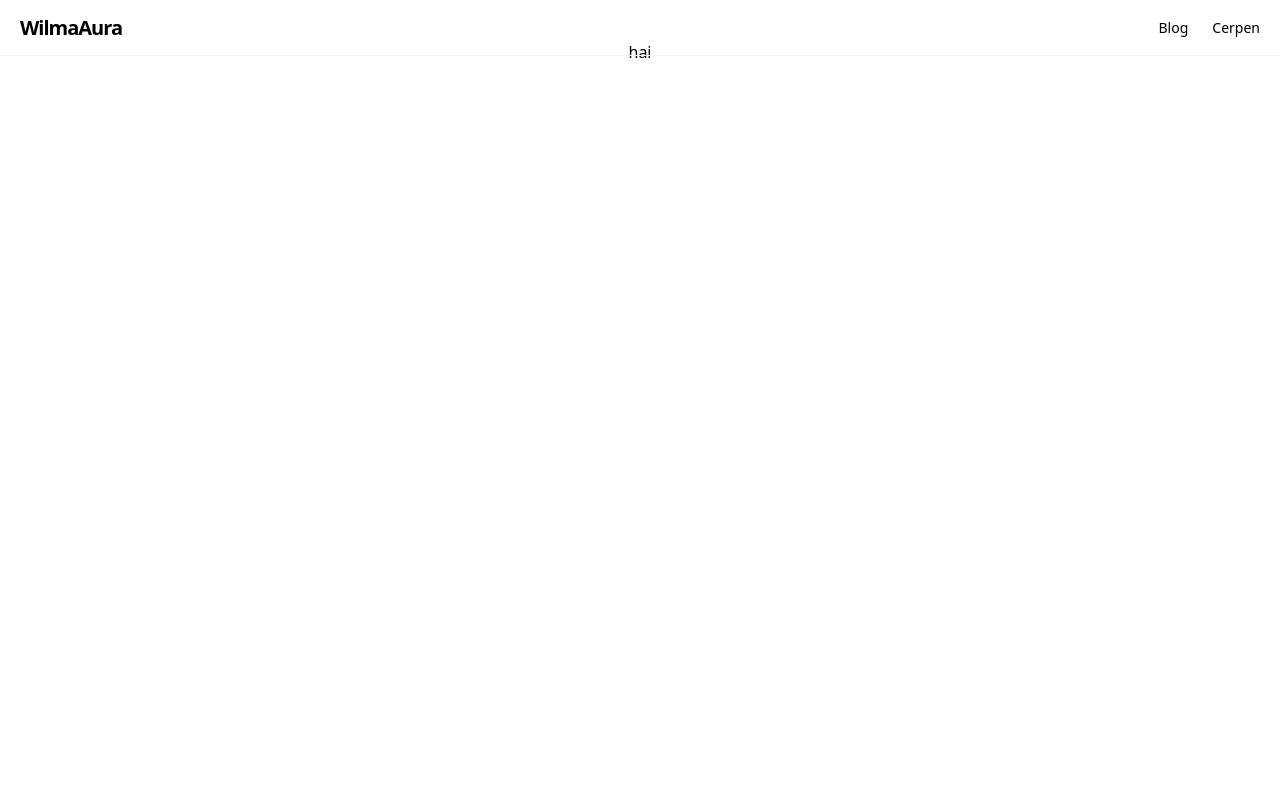
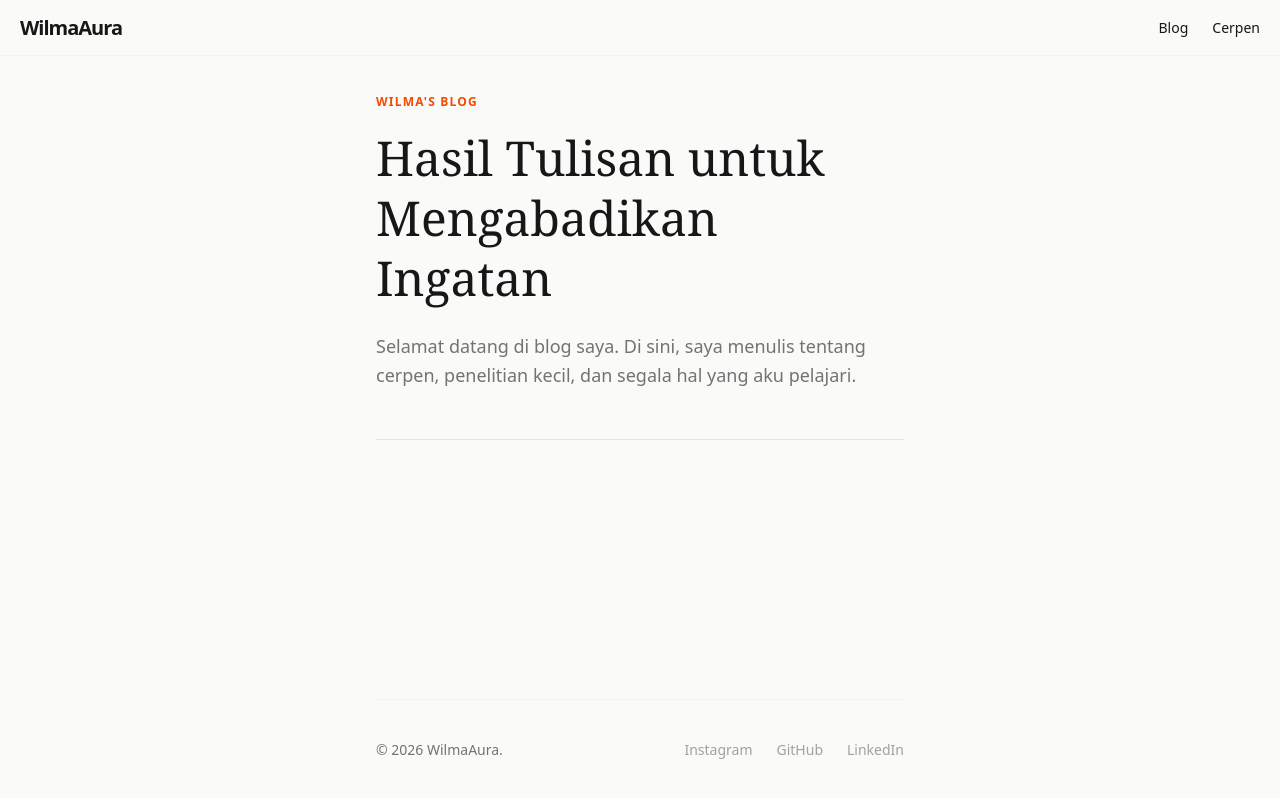
Before and after one commit to WilmaAura/blog-nextJs, a Next.js app: page / in a window 1280 px wide. Built offline with nearby package versions, Linux system fonts and the light colour scheme.

Commit message:
some changes on hero and add footer

```diff
--- /dev/null
+++ b/app/components/footer.tsx
@@ -0,0 +1,27 @@
+// components/footer.tsx
+
+export default function Footer() {
+  return (
+    <footer className="w-full py-10 border-t border-gray-100 mt-20">
+      <div className="flex flex-col md:flex-row justify-between items-center gap-4">
+        {/* Nama atau Logo */}
+        <p className="text-sm text-neutral-500 font-medium">
+          © 2026 WilmaAura.
+        </p>
+
+        {/* Link Sosial Media atau Navigasi Kecil */}
+        <div className="flex gap-6 text-sm text-neutral-400">
+          <a href="#" className="hover:text-neutral-900 transition-colors">
+            Instagram
+          </a>
+          <a href="#" className="hover:text-neutral-900 transition-colors">
+            GitHub
+          </a>
+          <a href="#" className="hover:text-neutral-900 transition-colors">
+            LinkedIn
+          </a>
+        </div>
+      </div>
+    </footer>
+  );
+}
--- a/app/layout.tsx
+++ b/app/layout.tsx
@@ -1,6 +1,7 @@
 // app/layout.tsx
 import "./globals.css";
 import Navbar from "./components/navbar";
+import Footer from "./components/footer";
 
 export default function RootLayout({
   children,
@@ -9,9 +10,17 @@ export default function RootLayout({
 }) {
   return (
     <html lang="en">
-      <body>
-        <Navbar></Navbar>
-        {children}
+      {/* 1. Tambahkan bg-stone-50 agar warna latar belakangnya elegan */}
+      {/* 2. Gunakan min-h-screen agar body selalu setinggi layar */}
+      <body className="min-h-screen flex flex-col items-center bg-stone-50 text-neutral-900">
+        <Navbar />
+        {/* Content Area - Tambahkan flex-1 agar dia 'mengambil' sisa ruang */}
+        <main className="w-full max-w-xl px-6 py-10 flex-1">{children}</main>
+
+        {/* Footer - Sekarang dia akan selalu di bawah karena flex-1 di atas */}
+        <div className="w-full max-w-xl px-6">
+          <Footer />
+        </div>
       </body>
     </html>
   );
--- a/app/section/hero.tsx
+++ b/app/section/hero.tsx
@@ -1,8 +1,24 @@
-import Image from "next/image";
+// section/hero.tsx
+
 export default function Hero() {
   return (
-    <div className="w-full flex flex-col pt-10 items-center">
-      <h1>hai</h1>
-    </div>
+    <section className="py-12">
+      <span className="text-xs font-semibold uppercase tracking-widest text-orange-600">
+        Wilma's Blog
+      </span>
+
+      {/* The Big Headline */}
+      <h1 className=" mt-4 text-4xl md:text-5xl font-serif font-medium leading-tight text-neutral-900">
+        Hasil Tulisan untuk <br /> Mengabadikan Ingatan
+      </h1>
+
+      <p className="mt-6 text-lg text-neutral-500 leading-relaxed max-w-lg">
+        Selamat datang di blog saya. Di sini, saya menulis tentang cerpen,
+        penelitian kecil, dan segala hal yang aku pelajari.
+      </p>
+
+      {/* Divider line to separate from the list */}
+      <div className="mt-12 w-full h-[1px] bg-neutral-200" />
+    </section>
   );
 }
```
